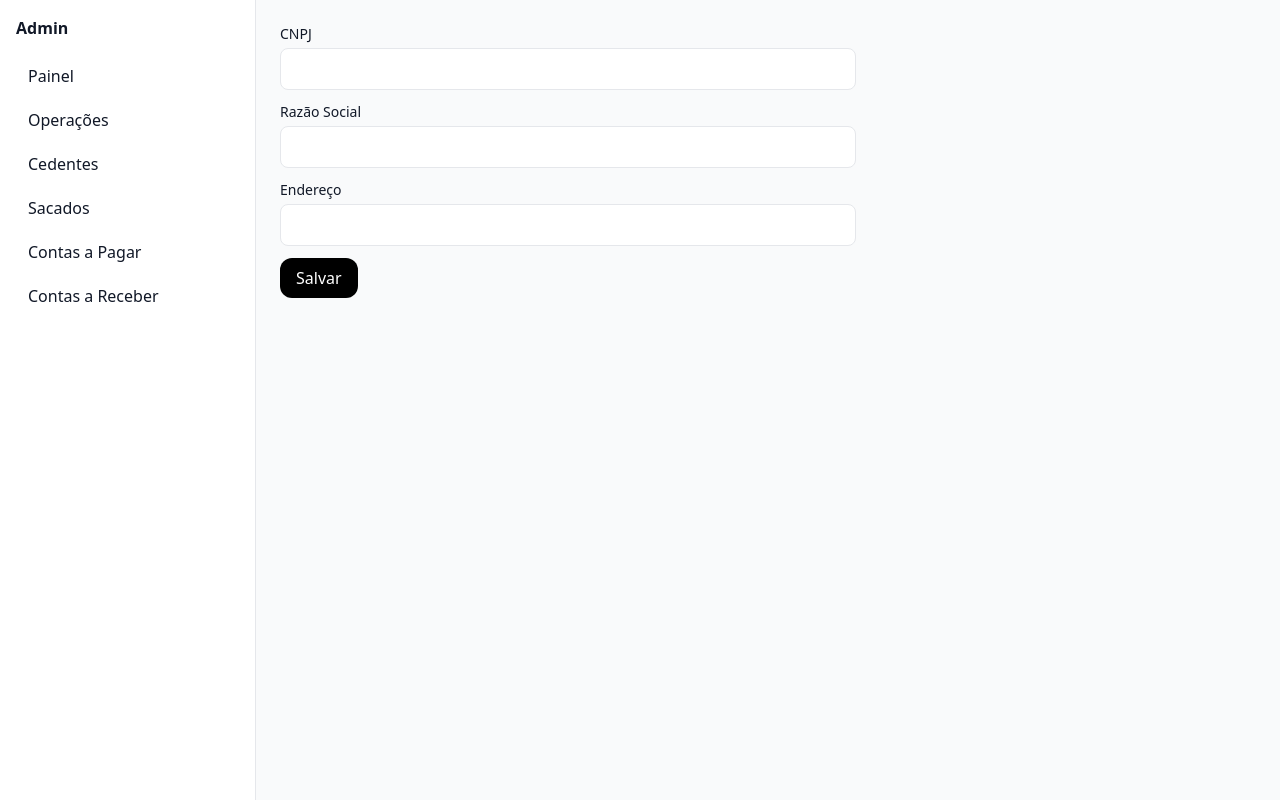
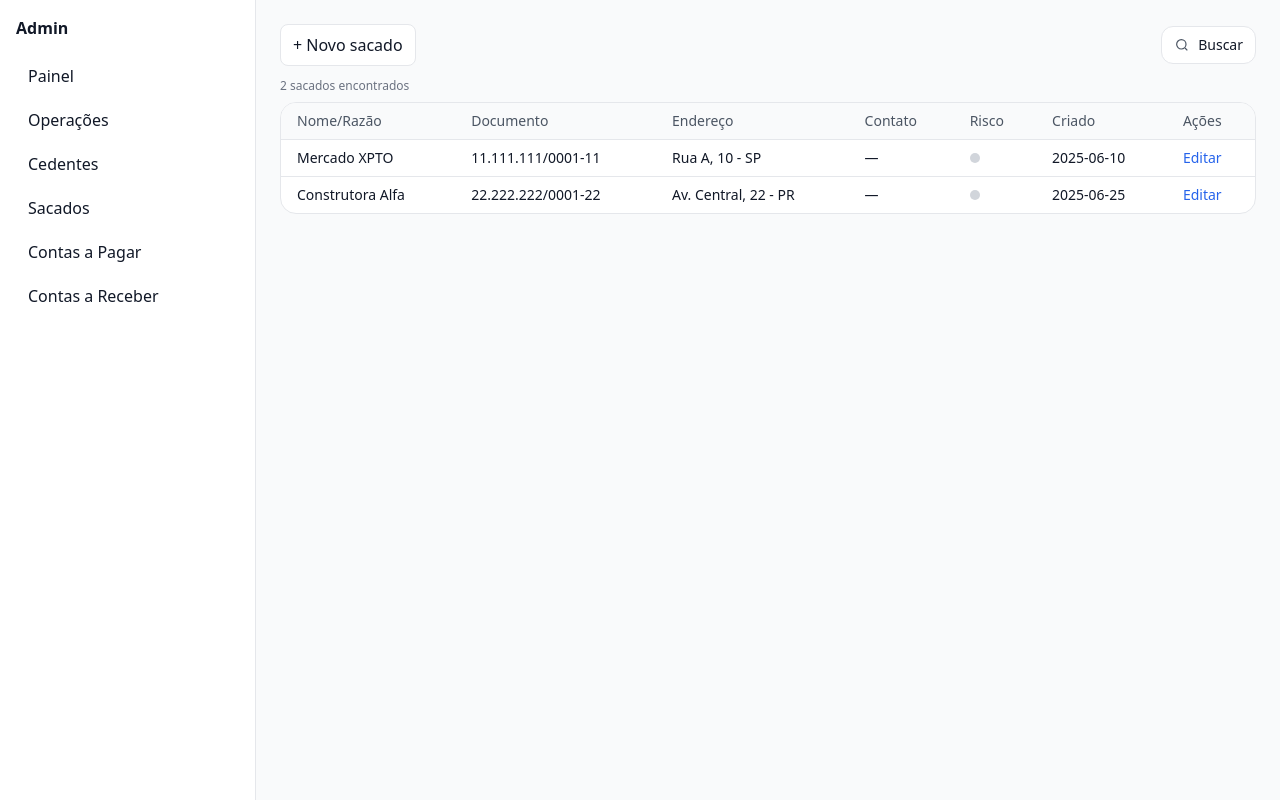
Before and after one commit to Diamank/adminv11, a Next.js app: page /sacados/novo in a window 1280 px wide. Built offline with nearby package versions, Linux system fonts and the light colour scheme.

Commit message:
Update novo.tsx

```diff
--- a/src/pages/sacados/novo.tsx
+++ b/src/pages/sacados/novo.tsx
@@ -1,3 +1,154 @@
+import { useEffect, useMemo, useRef, useState } from 'react'
 import AdminLayout from '@/components/AdminLayout'
-import { useState } from 'react'
-export default function NovoSacado(){const [form,setForm]=useState({cnpj:'',razao:'',endereco:''});return(<AdminLayout><form className="max-w-xl space-y-3" onSubmit={e=>{e.preventDefault();alert('Sacado salvo (mock)')}}><div><label className="block text-sm mb-1">CNPJ</label><input className="w-full border rounded-lg px-3 py-2" value={form.cnpj} onChange={e=>setForm({...form,cnpj:e.target.value})} required/></div><div><label className="block text-sm mb-1">Razão Social</label><input className="w-full border rounded-lg px-3 py-2" value={form.razao} onChange={e=>setForm({...form,razao:e.target.value})} required/></div><div><label className="block text-sm mb-1">Endereço</label><input className="w-full border rounded-lg px-3 py-2" value={form.endereco} onChange={e=>setForm({...form,endereco:e.target.value})}/></div><button className="px-4 py-2 rounded-xl bg-black text-white">Salvar</button></form></AdminLayout>)}
+import Table from '@/components/Table'
+import Link from 'next/link'
+import RiskBadge from '@/components/RiskBadge'
+import { sacadosMock } from '@/mocks/sacados' // ajuste se o caminho for outro
+
+// Tipagem de risco usada no sistema
+type RiskLevel = 'alto' | 'moderado' | 'baixo' | 'nao_avaliado'
+
+// Utils locais
+function normalize(str: string = '') {
+  return str.normalize('NFD').replace(/[\u0300-\u036f]/g, '').toLowerCase()
+}
+function onlyDigits(str: string = '') {
+  return str.replace(/\D/g, '')
+}
+
+// Lupa SVG
+function SearchIcon(props: React.SVGProps<SVGSVGElement>) {
+  return (
+    <svg viewBox="0 0 24 24" fill="none" stroke="currentColor" strokeWidth="1.8" {...props}>
+      <circle cx="11" cy="11" r="7" />
+      <path d="M20 20l-3.5-3.5" />
+    </svg>
+  )
+}
+
+// Retrocompat com storage antigo (se você usou algo similar em cedentes)
+const LS_KEY = 'sacados_risco_v1'
+function useRiskStore() {
+  const [map, setMap] = useState<Record<string, RiskLevel>>({})
+  useEffect(() => {
+    try {
+      const raw = localStorage.getItem(LS_KEY)
+      if (raw) setMap(JSON.parse(raw))
+    } catch {}
+  }, [])
+  const getRisk = (id: string): RiskLevel => map[id] ?? 'nao_avaliado'
+  return { getRisk }
+}
+
+// Normaliza formatos: boolean | 'risco' | 'sem_risco' | 'moderado' → RiskLevel
+function toRiskLevel(r: any): RiskLevel {
+  if (r === 'alto' || r === 'moderado' || r === 'baixo' || r === 'nao_avaliado') return r
+  if (typeof r === 'boolean') return r ? 'alto' : 'baixo'
+  if (r === 'risco') return 'alto'
+  if (r === 'moderado') return 'moderado'
+  if (r === 'sem_risco') return 'baixo'
+  return 'nao_avaliado'
+}
+
+export default function Sacados() {
+  const [query, setQuery] = useState('')
+  const [showSearch, setShowSearch] = useState(false)
+  const inputRef = useRef<HTMLInputElement>(null)
+  const { getRisk } = useRiskStore()
+
+  useEffect(() => {
+    if (showSearch) inputRef.current?.focus()
+  }, [showSearch])
+
+  const data = useMemo(() => {
+    const q = query.trim()
+    if (!q) return sacadosMock
+    const hasNumber = /\d/.test(q)
+
+    return sacadosMock.filter((s) => {
+      const name = (s as any).razao || (s as any).nome || ''
+      const nameMatch = normalize(name).includes(normalize(q))
+      // aceita buscar por CNPJ ou CPF (qual campo existir)
+      const doc = onlyDigits((s as any).cnpj || (s as any).cpf || '')
+      const docMatch = doc.includes(onlyDigits(q))
+      return hasNumber ? docMatch || nameMatch : nameMatch
+    })
+  }, [query])
+
+  const headers = ['Nome/Razão', 'Documento', 'Endereço', 'Contato', 'Risco', 'Criado', 'Ações']
+  const rows = data.map((s) => {
+    const level = toRiskLevel((s as any).risco ?? getRisk(s.id))
+    const doc = (s as any).cnpj || (s as any).cpf || '—'
+
+    return [
+      (s as any).razao || (s as any).nome || '—',
+      doc,
+      (s as any).endereco || '—',
+      (s as any).contato || (s as any).email || (s as any).telefone || '—',
+      <span key={`risk-${s.id}`} title={level}>
+        <RiskBadge level={level} />
+      </span>,
+      (s as any).criadoEm || '—',
+      <Link key={s.id} className="text-blue-600" href={`/sacados/novo?edit=${s.id}`}>
+        Editar
+      </Link>,
+    ]
+  })
+
+  return (
+    <AdminLayout>
+      <div className="max-w-6xl mx-auto">
+        <div className="flex items-center justify-between mb-3 gap-3">
+          <Link href="/sacados/novo" className="px-3 py-2 rounded-lg border bg-white">
+            + Novo sacado
+          </Link>
+
+          <div className="flex items-center gap-2">
+            {!showSearch ? (
+              <button
+                type="button"
+                onClick={() => setShowSearch(true)}
+                className="inline-flex items-center gap-2 rounded-xl border bg-white px-3 py-2 text-sm hover:bg-gray-50"
+                title="Buscar sacado"
+              >
+                <SearchIcon className="h-4 w-4 text-gray-600" />
+                Buscar
+              </button>
+            ) : (
+              <div className="relative w-[min(100%,26rem)]">
+                <SearchIcon className="absolute left-3 top-1/2 -translate-y-1/2 h-4 w-4 text-gray-400" />
+                <input
+                  ref={inputRef}
+                  value={query}
+                  onChange={(e) => setQuery(e.target.value)}
+                  placeholder="Buscar por CNPJ/CPF ou Nome..."
+                  className="w-full rounded-xl border bg-white pl-9 pr-9 py-2 text-sm outline-none focus:ring-2 focus:ring-gray-200"
+                />
+                {query && (
+                  <button
+                    type="button"
+                    onClick={() => setQuery('')}
+                    className="absolute right-2 top-1/2 -translate-y-1/2 text-gray-400 hover:text-gray-600"
+                    aria-label="Limpar"
+                  >
+                    ×
+                  </button>
+                )}
+              </div>
+            )}
+          </div>
+        </div>
+
+        <div className="text-xs text-gray-500 mb-2">
+          {data.length} {data.length === 1 ? 'sacado' : 'sacados'} encontrados
+        </div>
+
+        <Table
+          headers={headers}
+          rows={rows}
+          emptyText={query ? 'Nenhum sacado encontrado para sua busca.' : 'Sem dados'}
+        />
+      </div>
+    </AdminLayout>
+  )
+}
```
